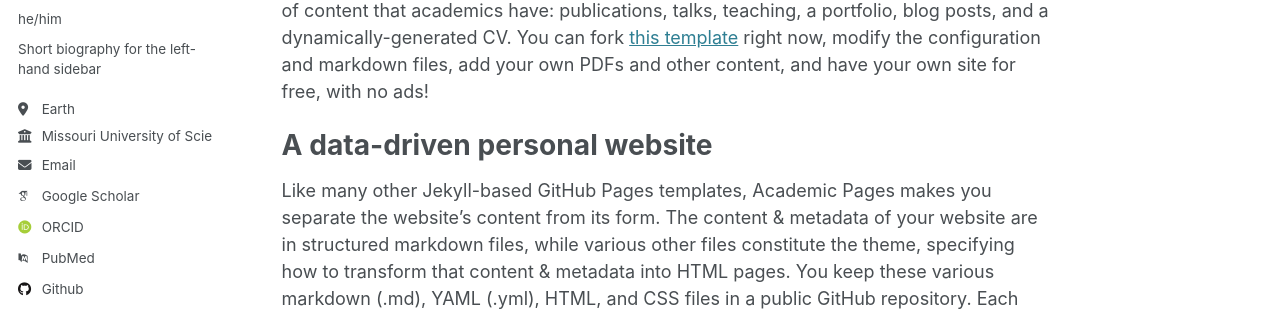
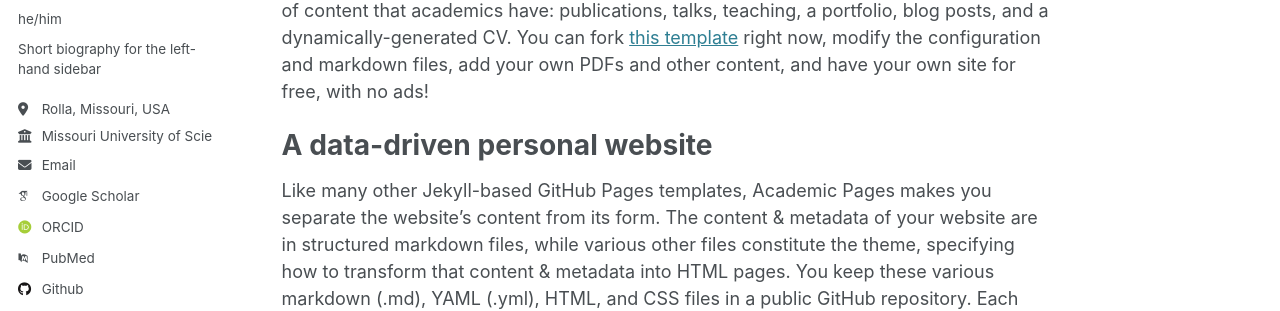
Before and after one commit to behzadfarzanegan/behzadfarzanegan.github.io, a Jekyll site: the page built from _pages/about.md, in a window 1280 px wide. Shown: the part 314-625 px from the top of the page. Built offline with Jekyll 4.4.1, drawn with Linux system fonts in a browser that asks for light colours; some web fonts are replaced.

Commit message:
Update _config.yml

```diff
--- a/_config.yml
+++ b/_config.yml
@@ -25,7 +25,7 @@
   name             : "Behzad Farzanegan"
   pronouns         : "he/him"
   bio              : "Short biography for the left-hand sidebar"
-  location         : "Earth"
+  location         : "Rolla, Missouri, USA"
   employer         : "Missouri University of Science of Technology"
   uri              : # URL
   email            : "b.farzanegan@mst.edu"
@@ -44,7 +44,7 @@
   bitbucket        : # Username - Update with your username on the site
   codepen          : # Username
   dribbble         : # Username
-  github           : "academicpages"
+  github           : "behzadfarzanegan"
   kaggle           : # Username
   stackoverflow    : # User number or user number and name (i.e., use "1" or "1/jeff-atwood")
 
```
